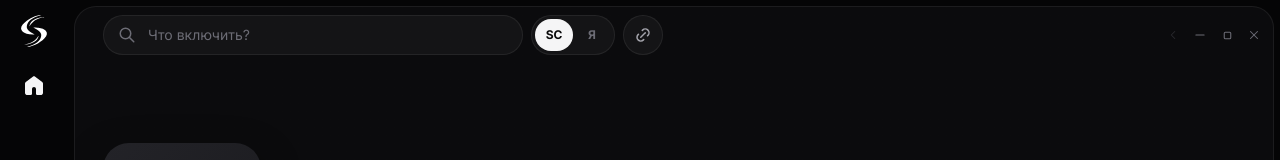
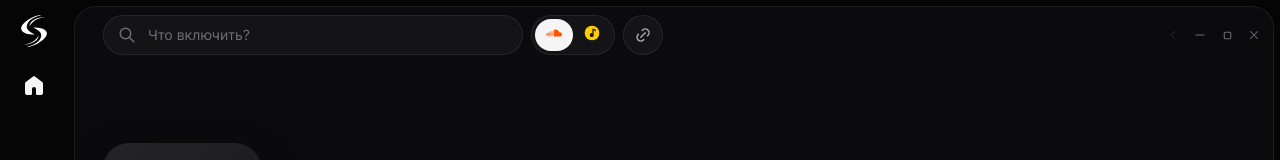
Before and after one commit to folzy1092/Sonar, a Svelte app in the folder windows/: page / in a window 1280 px wide. Shown: the top 160 px of the page. Built offline with nearby package versions, Linux system fonts and the light colour scheme.

Commit message:
windows: значки SoundCloud и Яндекс Музыки вместо плашек «SC/Я» — на обложках, в поиске и в Сервисах

```diff
--- a/windows/src/app/SearchBar.svelte
+++ b/windows/src/app/SearchBar.svelte
@@ -1,4 +1,5 @@
 <script lang="ts">
+  import SourceIcon from '../components/SourceIcon.svelte'
   import Icon from '../components/Icon.svelte'
   import { router } from './router.svelte'
   import { search, type Source } from './search.svelte'
@@ -35,7 +36,7 @@
         title={s.title}
         onclick={() => (search.source = s.id)}
       >
-        {s.label}
+        <SourceIcon kind={s.id} size={16} plain />
       </button>
     {/each}
   </div>
--- a/windows/src/components/Cover.svelte
+++ b/windows/src/components/Cover.svelte
@@ -1,4 +1,5 @@
 <script lang="ts">
+  import SourceIcon from './SourceIcon.svelte'
   import Icon from './Icon.svelte'
   import { xfade } from '../lib/motion'
 
@@ -38,7 +39,7 @@
     {/if}
   {/key}
   {#if src}
-    <span class="src {src}" title={src === 'sc' ? 'SoundCloud' : 'Яндекс Музыка'}>{src === 'sc' ? 'SC' : 'Я'}</span>
+    <span class="src"><SourceIcon kind={src} size={Math.max(12, Math.min(18, Math.round(size * 0.24)))} /></span>
   {/if}
 </div>
 
@@ -74,21 +75,7 @@
     position: absolute;
     right: 3px;
     bottom: 3px;
-    min-width: 15px;
-    height: 15px;
-    padding: 0 3px;
-    border-radius: 4px;
-    font-size: 8px;
-    font-weight: 800;
-    line-height: 15px;
-    text-align: center;
-    color: #fff;
-  }
-  .src.sc {
-    background: #ff5500;
-  }
-  .src.ym {
-    color: #111;
-    background: #ffcc00;
+    display: grid;
+    line-height: 0;
   }
 </style>
--- /dev/null
+++ b/windows/src/components/SourceIcon.svelte
@@ -0,0 +1,38 @@
+<script lang="ts">
+  // Значок сервиса (как у Dotify — маленький знак в углу обложки, без плашки с буквами).
+  // SoundCloud — логотип из Simple Icons (CC0), Яндекс Музыка — жёлтый круг с нотой.
+  let { kind, size = 16, plain = false }: { kind: 'sc' | 'ym'; size?: number; plain?: boolean } = $props()
+</script>
+
+<span class="si {kind}" class:plain style:--s="{size}px" title={kind === 'sc' ? 'SoundCloud' : 'Яндекс Музыка'} aria-label={kind === 'sc' ? 'SoundCloud' : 'Яндекс Музыка'} role="img">
+  {#if kind === 'sc'}
+    <svg viewBox="0 0 24 24" aria-hidden="true"><path fill="currentColor" d="M23.999 14.165c-.052 1.796-1.612 3.169-3.4 3.169h-8.18a.68.68 0 0 1-.675-.683V7.862a.75.75 0 0 1 .452-.724s.75-.513 2.333-.513a5.36 5.36 0 0 1 2.763.755a5.43 5.43 0 0 1 2.57 3.54c.282-.08.574-.121.868-.12c.884 0 1.73.358 2.347.992s.948 1.49.922 2.373M10.721 8.421c.247 2.98.427 5.697 0 8.672a.264.264 0 0 1-.53 0c-.395-2.946-.22-5.718 0-8.672a.264.264 0 0 1 .53 0M9.072 9.448c.285 2.659.37 4.986-.006 7.655a.277.277 0 0 1-.55 0c-.331-2.63-.256-5.02 0-7.655a.277.277 0 0 1 .556 0m-1.663-.257c.27 2.726.39 5.171 0 7.904a.266.266 0 0 1-.532 0c-.38-2.69-.257-5.21 0-7.904a.266.266 0 0 1 .532 0m-1.647.77a26 26 0 0 1-.008 7.147a.272.272 0 0 1-.542 0a28 28 0 0 1 0-7.147a.275.275 0 0 1 .55 0m-1.67 1.769c.421 1.865.228 3.5-.029 5.388a.257.257 0 0 1-.514 0c-.21-1.858-.398-3.549 0-5.389a.272.272 0 0 1 .543 0Zm-1.655-.273c.388 1.897.26 3.508-.01 5.412c-.026.28-.514.283-.54 0c-.244-1.878-.347-3.54-.01-5.412a.283.283 0 0 1 .56 0m-1.668.911c.4 1.268.257 2.292-.026 3.572a.257.257 0 0 1-.514 0c-.241-1.262-.354-2.312-.023-3.572a.283.283 0 0 1 .563 0" /></svg>
+  {:else}
+    <svg viewBox="0 0 24 24" aria-hidden="true">
+      <circle cx="12" cy="12" r="11" fill="#ffcc00" />
+      <path fill="#1a1a1a" d="M12.6 5.6h1.9l3.4 1.5v2.1l-3.4-1.4v7.4a2.9 2.9 0 1 1-1.9-2.72z" />
+    </svg>
+  {/if}
+</span>
+
+<style>
+  .si {
+    display: inline-grid;
+    place-items: center;
+    width: var(--s);
+    height: var(--s);
+    flex: none;
+  }
+  svg {
+    width: 100%;
+    height: 100%;
+    overflow: visible;
+  }
+  .sc {
+    color: #ff5500;
+  }
+  /* на обложке — лёгкая тень, чтобы знак читался на любой картинке */
+  .si:not(.plain) svg {
+    filter: drop-shadow(0 1px 2px rgba(0, 0, 0, 0.55));
+  }
+</style>
--- a/windows/src/components/Tile.svelte
+++ b/windows/src/components/Tile.svelte
@@ -1,4 +1,5 @@
 <script lang="ts">
+  import SourceIcon from './SourceIcon.svelte'
   // Плитка медиатеки и каруселей (pc/Screenshot_21): квадратная (или круглая) обложка и подписи.
   // Обложка — картинка, коллаж из 4 обложек (плейлист Sonar) или значок.
   import Icon from './Icon.svelte'
@@ -59,7 +60,7 @@
       <Icon name={icon} size={36} stroke={1.6} />
     {/if}
     {#if src}
-      <span class="src {src}">{src === 'sc' ? 'SC' : 'Я'}</span>
+      <span class="src"><SourceIcon kind={src} size={18} /></span>
     {/if}
     {#if badge}<span class="badge">{@render badge()}</span>{/if}
   </span>
@@ -135,20 +136,8 @@
     position: absolute;
     right: 8px;
     bottom: 8px;
-    min-width: 20px;
-    height: 18px;
-    padding: 0 4px;
-    border-radius: 5px;
-    font-size: 10px;
-    font-weight: 800;
-    line-height: 18px;
-    text-align: center;
-    color: #fff;
-    background: #ff5500;
-  }
-  .src.ym {
-    color: #111;
-    background: #ffcc00;
+    display: grid;
+    line-height: 0;
   }
   .badge {
     position: absolute;
--- a/windows/src/pages/settings/Services.svelte
+++ b/windows/src/pages/settings/Services.svelte
@@ -1,4 +1,5 @@
 <script lang="ts">
+  import SourceIcon from '../../components/SourceIcon.svelte'
   // Сервисы: вход в один клик (окно входа самого сервиса, ключи Sonar забирает сам — login.rs) или
   // вручную: SoundCloud (client_id + OAuth), Яндекс Музыка (токен). Хранятся в Диспетчере учётных
   // данных Windows (Rust, keyring), в интерфейс обратно не отдаются.
@@ -86,7 +87,7 @@
 
 <section class="svc">
   <header>
-    <span class="logo sc">SC</span>
+    <span class="logo sc"><SourceIcon kind="sc" size={24} plain /></span>
     <div>
       <h2>SoundCloud</h2>
       <p>
@@ -136,7 +137,7 @@
 
 <section class="svc">
   <header>
-    <span class="logo ym">Я</span>
+    <span class="logo ym"><SourceIcon kind="ym" size={26} plain /></span>
     <div>
       <h2>Яндекс Музыка</h2>
       <p>
@@ -240,13 +241,9 @@
     font-weight: 800;
     font-size: 13px;
   }
-  .logo.sc {
-    background: #ff5500;
-    color: #fff;
-  }
+  .logo.sc,
   .logo.ym {
-    background: #ffcc00;
-    color: #111;
+    background: var(--surface-3);
   }
   form {
     display: flex;
```
